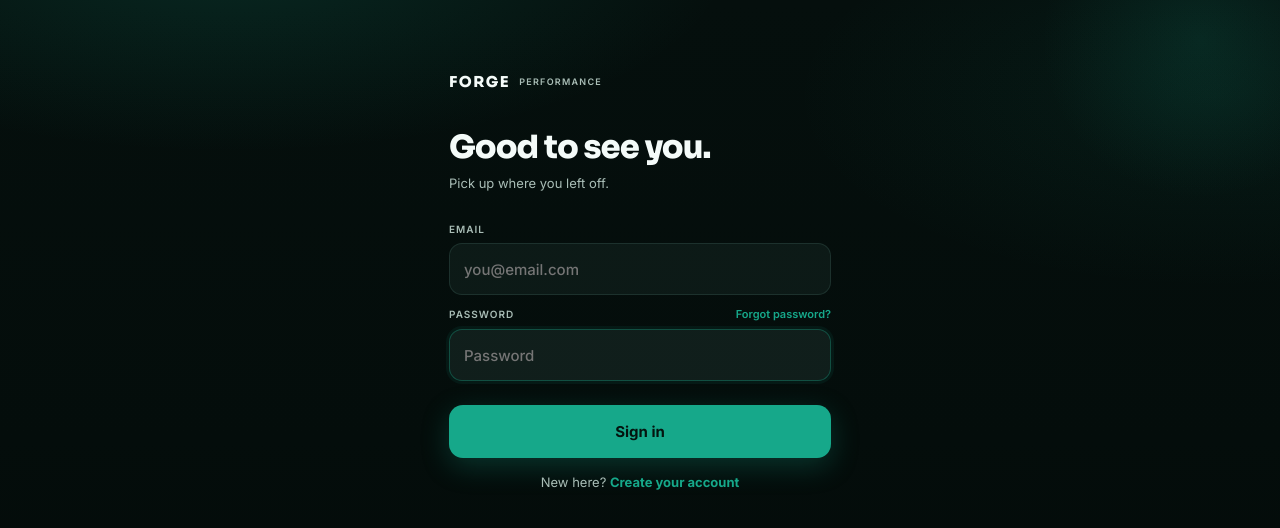
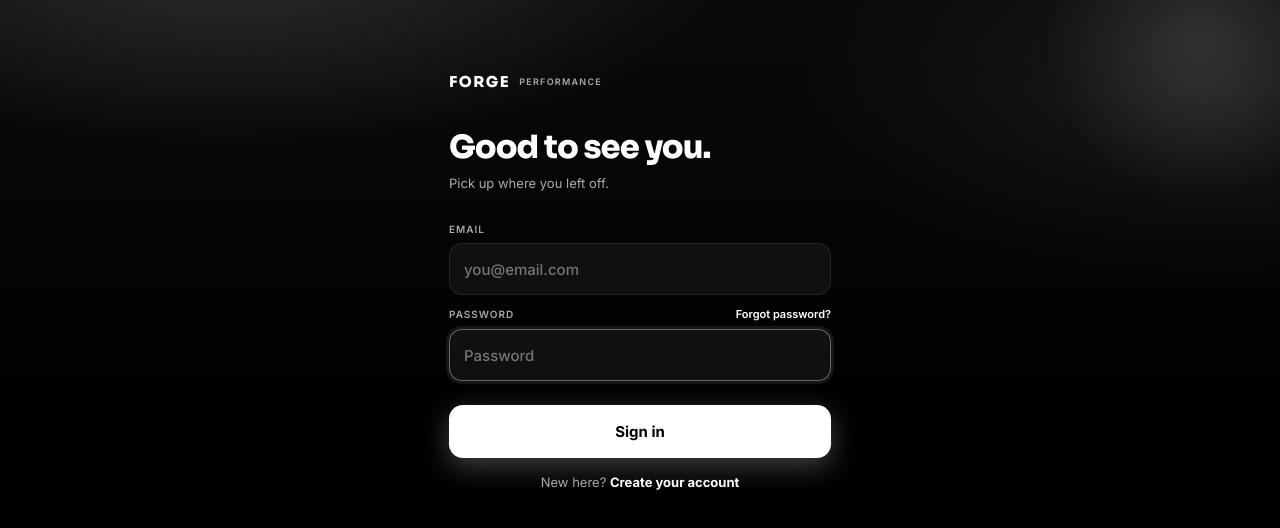
Before and after one commit to DENISKASOLE/FORGE-APP, a React (Vite) app: page / in a window 1280 px wide. Shown: the top 528 px of the page. Built offline with nearby package versions, Linux system fonts and the light colour scheme.

Commit message:
Revert "feat(theme): rebrand to dark teal/deep-green as the app's brand color"
This reverts commit 239b5a59982de03520e47c4723b6d40f96460ddf.

```diff
--- a/src/styles/theme.css
+++ b/src/styles/theme.css
@@ -1,41 +1,40 @@
-/* Central design-token system: v3 brand pivot - dark teal/deep-green
-   (#16A88A dark theme / #0B6B58 light theme) is now the app's brand
-   accent, replacing the monochrome black/white accent from the prior
-   restyle. Everything downstream of --accent (buttons, active nav/tab
-   states, focus rings, text emphasis via BRAND.gold, glass edge-lighting,
-   the cinematic backdrop's ambient glow, hero-card gradients) picks this
-   up automatically since it's all wired through this one token - see
-   DECISIONS.md for the full palette rationale (why teal specifically, and
-   why the functional semantic colors below were mostly left alone).
-   Structural surfaces (page/card/glass frost) keep the same near-black/
-   near-white neutrals as before, just with a whisper of the brand hue
-   mixed in rather than staying perfectly monochrome, so the brand color
-   reads as woven through the whole app rather than only living in
-   buttons. Default theme is dark - glass is tuned for dark first, light
-   gets an equivalent frosted treatment (see below). */
+/* Central design-token system: glassmorphic "ultra-luxury" restyle
+   (feature/glass-restyle), with true #000000/#FFFFFF black-and-white base
+   neutrals (feature/macrofactor-theme) - cinematic edge-lit glass surfaces
+   sitting on an exactly-black page/ink pair rather than glass-restyle's
+   original warm near-black/off-white. Functional accent colors (green/
+   blue/yellow/violet/red/orange) keep glass-restyle's own hand-tuned hues,
+   not macrofactor-theme's iOS system-color set - they're already the
+   values the Home-screen momentum-ring redesign was built against, so
+   they're validated, not arbitrary. Category colors (breakfast/lunch/
+   dinner/snacks -> orange/blue/violet/green) are reserved for small
+   functional dots, never a brand-color wash. See DECISIONS.md for every
+   judgement call made while building this out and for how these two
+   branches were reconciled. Default theme is dark - glass is tuned for
+   dark first, light gets an equivalent frosted treatment (see below). */
 
 @import url('https://fonts.googleapis.com/css2?family=Sora:wght@600;700;800&display=swap');
 
 :root, [data-theme="light"]{
-  --shell:#EEF2F0; --page:#F7FAF9; --card:rgba(255,255,255,.6); --card-soft:rgba(255,255,255,.42); --chip:rgba(255,255,255,.7);
-  --line:rgba(6,36,30,.10); --line-soft:rgba(6,36,30,.06); --line-strong:rgba(6,36,30,.20);
-  --ink:#04140F; --ink-2:#4B5E58; --ink-3:#83928D;
+  --shell:#EFEFEF; --page:#FAFAFA; --card:rgba(255,255,255,.55); --card-soft:rgba(255,255,255,.4); --chip:rgba(255,255,255,.65);
+  --line:rgba(10,9,11,.10); --line-soft:rgba(10,9,11,.06); --line-strong:rgba(10,9,11,.20);
+  --ink:#000000; --ink-2:#5C5C5C; --ink-3:#8A8A8A;
   --green:#2E9B68; --green-bg:rgba(46,155,104,.13);
   --blue:#4472C4;  --blue-bg:rgba(68,114,196,.13);
   --yellow:#B8860B; --yellow-bg:rgba(184,134,11,.14);
   --violet:#7C5CD9; --violet-bg:rgba(124,92,217,.13);
   --red:#C3392F; --red-bg:rgba(195,57,47,.12);
   --orange:#C06B1F; --orange-bg:rgba(192,107,31,.13);
-  --accent:#0B6B58; --accent-deep:#053D32;
+  --accent:#000000; --accent-deep:#3C3C43;
   --btn-bg:var(--accent); --btn-ink:#FFFFFF;
-  --glass-hi:rgba(255,255,255,.7); --glass-hi-2:rgba(6,36,30,.04); --glass-shadow:rgba(6,30,25,.16);
+  --glass-hi:rgba(255,255,255,.7); --glass-hi-2:rgba(10,9,11,.04); --glass-shadow:rgba(20,18,22,.16);
   --cinematic-gradient:
-    radial-gradient(65% 40% at 18% -5%, rgba(11,107,88,.09), transparent 60%),
-    radial-gradient(55% 40% at 95% 12%, rgba(11,107,88,.05), transparent 60%),
-    radial-gradient(90% 55% at 50% 118%, rgba(11,107,88,.04), transparent 55%),
-    linear-gradient(180deg,#FBFDFC,#F1F6F4 55%,#E9F1EE);
-  --hero-gradient: linear-gradient(135deg,#FFFFFF 0%,#EAF4F1 100%);
-  --hero-gradient-warm: linear-gradient(135deg,#FFFFFF,#E7F4EF 60%,#DCEFE7);
+    radial-gradient(65% 40% at 18% -5%, rgba(10,9,11,.07), transparent 60%),
+    radial-gradient(55% 40% at 95% 12%, rgba(10,9,11,.04), transparent 60%),
+    radial-gradient(90% 55% at 50% 118%, rgba(10,9,11,.03), transparent 55%),
+    linear-gradient(180deg,#FDFCFA,#F3F1ED 55%,#EDEAE4);
+  --hero-gradient: linear-gradient(135deg,#FFFFFF 0%,#F3F1ED 100%);
+  --hero-gradient-warm: linear-gradient(135deg,#FFFFFF,#F6EFE4 60%,#F1E7D6);
   --hero-gradient-danger: linear-gradient(135deg,#FDEEEC 0%,#FBDDD9 100%);
   --radius-card:22px; --radius-control:14px; --hairline:1px;
   --display:'Sora', -apple-system, BlinkMacSystemFont, sans-serif;
@@ -43,26 +42,26 @@
 }
 :root:not([data-theme="light"]),
 [data-theme="dark"]{
-  --shell:#040D0B; --page:#040D0B; --card:rgba(180,255,235,.05); --card-soft:rgba(180,255,235,.03); --chip:rgba(180,255,235,.07);
-  --line:rgba(170,255,230,.10); --line-soft:rgba(170,255,230,.055); --line-strong:rgba(170,255,230,.20);
-  --ink:#F4FBF9; --ink-2:#A9BDB6; --ink-3:#6C7E78;
+  --shell:#000000; --page:#000000; --card:rgba(255,255,255,.05); --card-soft:rgba(255,255,255,.03); --chip:rgba(255,255,255,.06);
+  --line:rgba(255,255,255,.09); --line-soft:rgba(255,255,255,.05); --line-strong:rgba(255,255,255,.18);
+  --ink:#FFFFFF; --ink-2:#ABA9A4; --ink-3:#727069;
   --green:#5FBE86; --green-bg:rgba(95,190,134,.14);
   --blue:#5B8FD6;  --blue-bg:rgba(91,143,214,.14);
   --yellow:#FFC94A; --yellow-bg:rgba(255,201,74,.14);
   --violet:#9B7BE0; --violet-bg:rgba(155,123,224,.14);
   --red:#FF6B61; --red-bg:rgba(255,107,97,.14);
   --orange:#E0913E; --orange-bg:rgba(224,145,62,.14);
-  --accent:#16A88A; --accent-deep:#0D6E59;
-  --btn-bg:var(--accent); --btn-ink:#04140F;
-  --glass-hi:rgba(180,255,235,.15); --glass-hi-2:rgba(180,255,235,.02); --glass-shadow:rgba(0,0,0,.7);
-  --hero-gradient: linear-gradient(135deg,#0F1B17,#1A2E27 60%,#0D1512);
-  --hero-gradient-warm: linear-gradient(135deg,#0F1B17 0%,#1B302A 100%);
+  --accent:#FFFFFF; --accent-deep:#D1D1D6;
+  --btn-bg:var(--accent); --btn-ink:#000000;
+  --glass-hi:rgba(255,255,255,.16); --glass-hi-2:rgba(255,255,255,.02); --glass-shadow:rgba(0,0,0,.7);
+  --hero-gradient: linear-gradient(135deg,#161616,#202020 60%,#141414);
+  --hero-gradient-warm: linear-gradient(135deg,#141414 0%,#1e1e1e 100%);
   --hero-gradient-danger: linear-gradient(135deg,#1f0e0c 0%,#2e1210 100%);
   --cinematic-gradient:
-    radial-gradient(65% 40% at 18% -5%, rgba(22,168,138,.16), transparent 60%),
-    radial-gradient(55% 40% at 95% 12%, rgba(22,168,138,.08), transparent 60%),
-    radial-gradient(90% 55% at 50% 118%, rgba(22,168,138,.06), transparent 55%),
-    linear-gradient(180deg,#050F0D,#040D0B 55%,#030908);
+    radial-gradient(65% 40% at 18% -5%, rgba(255,255,255,.14), transparent 60%),
+    radial-gradient(55% 40% at 95% 12%, rgba(255,255,255,.07), transparent 60%),
+    radial-gradient(90% 55% at 50% 118%, rgba(255,255,255,.06), transparent 55%),
+    linear-gradient(180deg,#0A0A0A,#000000 55%,#000000);
 }
 
 /* Surfaces layer page -> card-soft -> card, now translucent glass tiers
@@ -286,7 +285,7 @@ input[type="time"]::-webkit-calendar-picker-indicator {
 
 @keyframes forge-glow-pulse {
   0%, 100% { box-shadow: inset 0 1px 0 var(--glass-hi), inset 0 -1px 0 var(--glass-hi-2), 0 18px 44px -14px var(--glass-shadow); }
-  50% { box-shadow: inset 0 1px 0 var(--glass-hi), inset 0 -1px 0 var(--glass-hi-2), 0 18px 54px -12px var(--glass-shadow), 0 0 32px -6px color-mix(in srgb, var(--accent) 45%, transparent); }
+  50% { box-shadow: inset 0 1px 0 var(--glass-hi), inset 0 -1px 0 var(--glass-hi-2), 0 18px 54px -12px var(--glass-shadow), 0 0 32px -6px rgba(255,255,255,.10); }
 }
 .glass-glow {
   animation: forge-glow-pulse 5s ease-in-out infinite;
```
Also changed, not shown: 1 other file (tests, documents, lock files or other folders).
